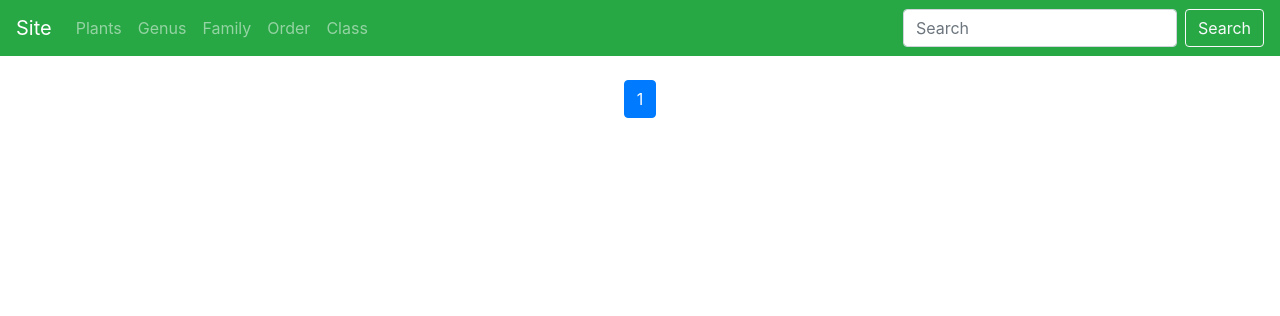
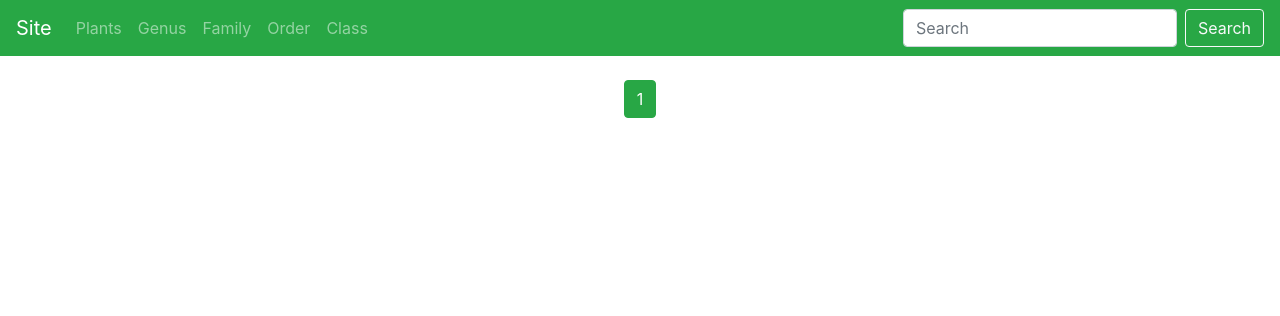
Before and after one commit to tyghtmo/plantCatalogue, a Django app: template plants/templates/lists/classList.html in a window 1280 px wide. Shown: the top 316 px of the page. Run offline with Django 3.2, Linux system fonts and the light colour scheme; the template is opened without the code that fills it, so the values that code supplies are empty; style sheets or scripts are compiled from the project's sources.

Commit message:
Pagination active page button now green.

```diff
--- a/plants/static/main.scss
+++ b/plants/static/main.scss
@@ -168,22 +168,31 @@ h6 {
   border: none !important;
 }
 
-.plantInfo{
-  border-left: none!important;
-  border-right: none!important;
-  border-bottom: none!important;
+.plantInfo {
+  border-left: none !important;
+  border-right: none !important;
+  border-bottom: none !important;
   border-radius: 0px;
 }
 
 .plantInfoLine {
   background-color: transparent !important;
-  border-left: none!important;
-  border-right: none!important;
-  border-top: none!important;
+  border-left: none !important;
+  border-right: none !important;
+  border-top: none !important;
 
   &:hover {
     color: green;
     transform: scale(1.05);
+  }
+}
+
+.pagination {
+  .page-item.active {
+    .page-link {
+      background-color: #28A745;
+      border-color: #28A745;
+    }
   }
 }
 
```
